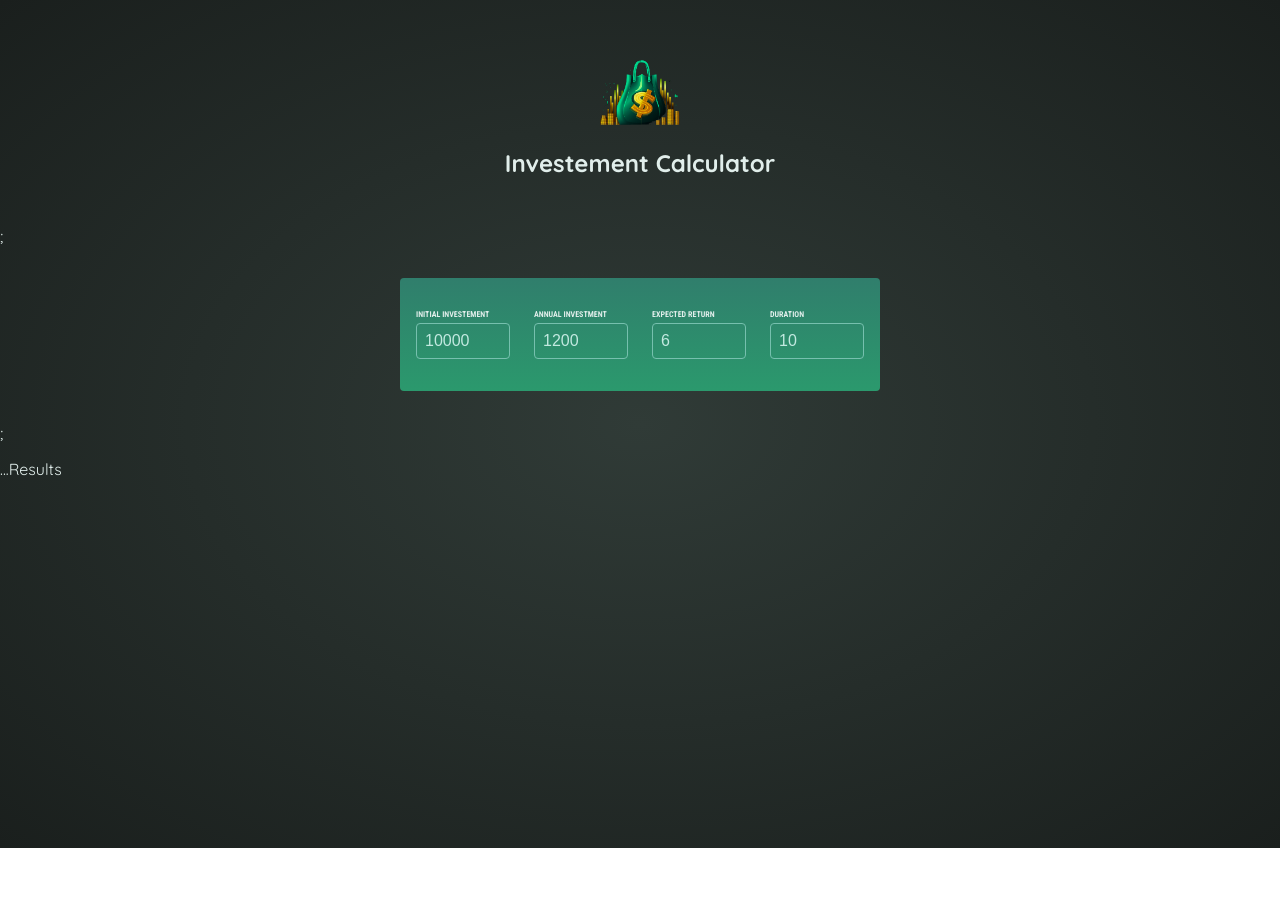
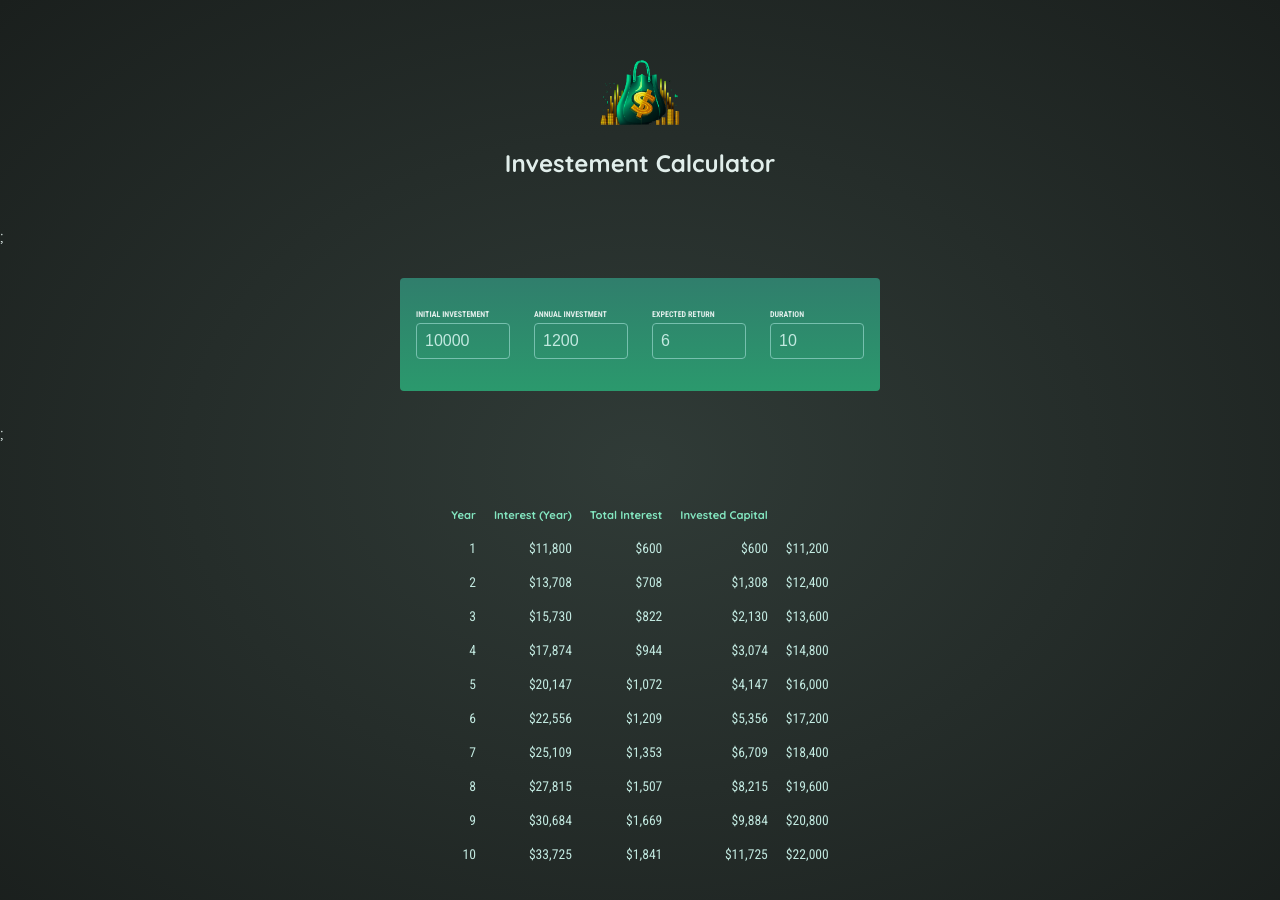
Before and after one commit to ccpretorius/react_investment_caculator, a React (Vite) app: page / in a window 1280 px wide. Shown: the top 900 px of the page. Before the commit the page ends 848 px from the top, so only its background shows below. Built offline with nearby package versions, Linux system fonts and the light colour scheme.

Commit message:
Outputting a list in a table; deriving more values

```diff
--- a/src/components/Results.jsx
+++ b/src/components/Results.jsx
@@ -1,9 +1,35 @@
-import { calculateInvestmentResults } from "../util/investment.js";
+import { calculateInvestmentResults, formatter } from "../util/investment.js";
 
 export default function Results({ input }) {
   const resultsData = calculateInvestmentResults(input);
+  const initialInvestment = resultsData[0].valueEndOfYear - resultsData[0].interest - resultsData[0].annualInvestment;
 
-  console.log(resultsData);
+  return (
+    <table id="result">
+      <thead>
+        <tr>
+          <th>Year</th>
+          <th>Interest (Year)</th>
+          <th>Total Interest</th>
+          <th>Invested Capital</th>
+        </tr>
+      </thead>
+      <tbody>
+        {resultsData.map((yearData) => {
+          const totalInterest = yearData.valueEndOfYear - yearData.annualInvestment * yearData.year - initialInvestment;
+          const totalAmountInvested = yearData.valueEndOfYear - totalInterest;
 
-  return <p>...Results</p>;
+          return (
+            <tr key={yearData.year}>
+              <td>{yearData.year}</td>
+              <td>{formatter.format(yearData.valueEndOfYear)}</td>
+              <td>{formatter.format(yearData.interest)}</td>
+              <td>{formatter.format(totalInterest)}</td>
+              <td>{formatter.format(totalAmountInvested)}</td>
+            </tr>
+          );
+        })}
+      </tbody>
+    </table>
+  );
 }
```
